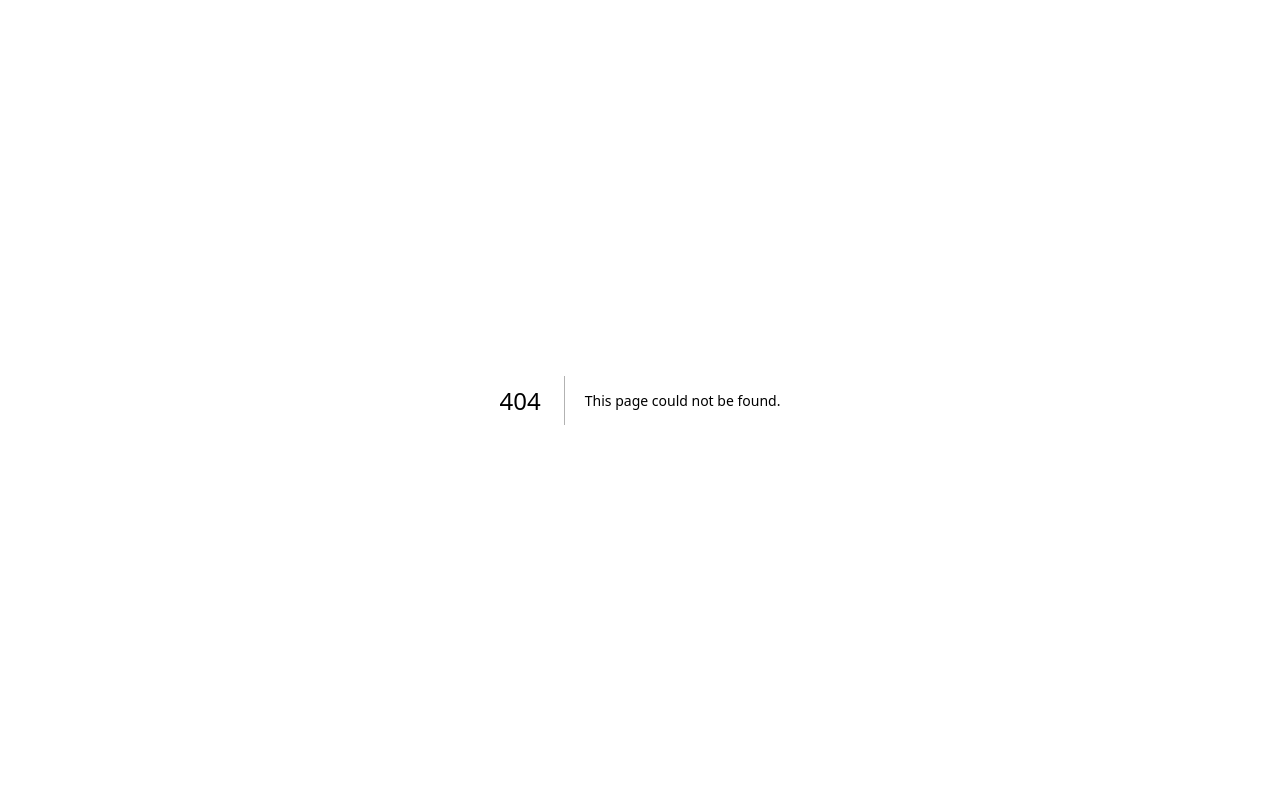
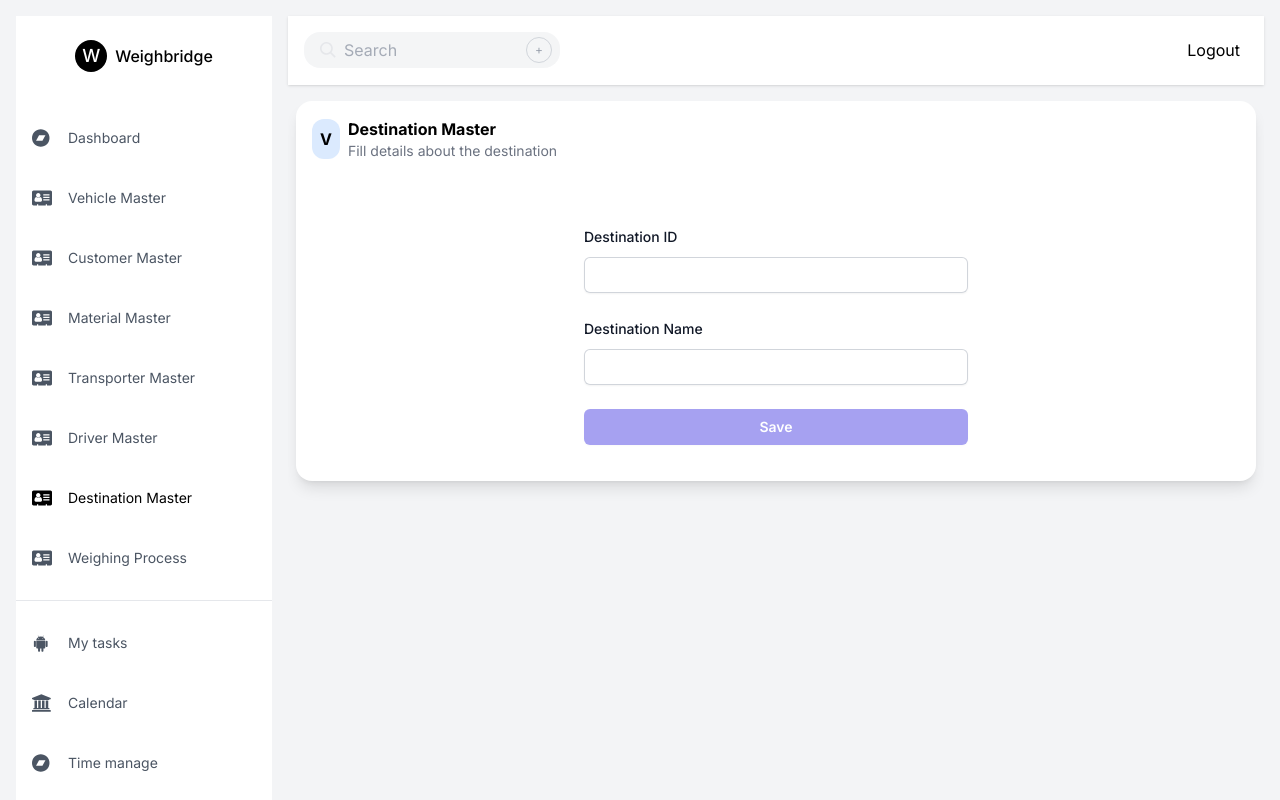
Before and after one commit to dhanyasreearun/weighbridge, a Next.js app: page /destinationmaster in a window 1280 px wide. Before the commit this address had no page. Built offline with nearby package versions, Linux system fonts and the light colour scheme.

Commit message:
Destination

```diff
--- /dev/null
+++ b/src/app/api/vehicle/destinationmaster/route.ts
@@ -0,0 +1,44 @@
+import {connect} from "@/dbConfig/dbConfig";
+import DestinationMaster from "@/models/destinationMasterModel";
+import { NextRequest, NextResponse } from "next/server";
+
+connect();
+
+export async function POST(request: NextRequest) {
+    try {
+        const reqBody = await request.json();
+        const { destinationid,destinationname} = reqBody;
+
+        const newDestinationMaster = new DestinationMaster( {
+            destinationid,
+            destinationname,
+        });
+
+        const savedDestinationMaster = await newDestinationMaster.save().catch((error:any) => {
+            console.log(error);
+        });
+
+        console.log(newDestinationMaster);
+
+        return NextResponse.json({
+            message:"destination master created Successfully",
+            success: true,
+            newDestinationMaster
+        })
+
+    } catch ( error: any) {
+        return NextResponse.json({error: error.message}, {status: 500})
+    }
+}
+
+export async function GET() {
+    try {
+        const destination = await DestinationMaster.find();
+        return NextResponse.json({
+            destination
+        })
+
+    } catch ( error: any) {
+        return NextResponse.json({error: error.message}, {status: 500})
+    }
+}
--- a/src/app/components/sidebar/data.tsx
+++ b/src/app/components/sidebar/data.tsx
@@ -40,6 +40,11 @@ export const data = [
         title: "Driver Master",
         icon: <ProjectIcon />,
         link: "/drivermaster",
+      },
+      {
+        title: "Destination Master",
+        icon: <ProjectIcon />,
+        link: "/destinationmaster",
       },
       {
         title: "Weighing Process",
--- /dev/null
+++ b/src/app/destinationmaster/page.tsx
@@ -0,0 +1,125 @@
+"use client";
+import React, { useEffect } from "react";
+import { Content } from "../components/content/content";
+import ProfileLayout from "../profile/page";
+import { toast } from "react-hot-toast";
+import axios from "axios";
+
+export default function ProjectsPage() {
+  const [destinationmaster, setdestinationMaster] = React.useState({
+    destinationid: "",
+    destinationname: "",
+  });
+
+  const [buttonDisabled, setButtonDisabled] = React.useState(false);
+
+  const [loading, setLoading] = React.useState(false);
+
+  const savedestinationMaster = async () => {
+    try {
+      setLoading(true);
+      const response = await axios.post(
+        "api/vehicle/destinationmaster",
+        destinationmaster
+      );
+      console.log("destination master saved", response.data);
+      toast.success("destination master saved");
+    } catch (error: any) {
+      console.log("Saving destination master failed", error.message);
+
+      toast.error(error.message);
+    } finally {
+      setLoading(false);
+    }
+  };
+
+  useEffect(() => {
+    if (
+      destinationmaster.destinationid.length > 0 &&
+      destinationmaster.destinationname.length > 0
+    ) {
+      setButtonDisabled(false);
+    } else {
+      setButtonDisabled(true);
+    }
+  }, [destinationmaster]);
+
+  return (
+    <ProfileLayout>
+      <Content
+        title="Destination Master"
+        details="Fill details about the destination"
+      >
+        <div>
+          <div className="mt-10 sm:mx-auto sm:w-full sm:max-w-sm">
+            <form className="space-y-6" action="#" method="POST">
+              <div>
+                <label className="block text-sm font-medium leading-6 text-gray-900">
+                  Destination ID
+                </label>
+                <div className="mt-2">
+                  <input
+                    id="destinationid"
+                    name="destinationid"
+                    type="text"
+                    onChange={(e) =>
+                      setdestinationMaster({
+                        ...destinationmaster,
+                        destinationid: e.target.value,
+                      })
+                    }
+                    required
+                    className="block w-full rounded-md border-0 p-1.5 text-gray-900 shadow-sm ring-1 ring-inset ring-gray-300 placeholder:text-gray-400 focus:ring-2 focus:ring-inset focus:ring-indigo-600 sm:text-sm sm:leading-6"
+                  />
+                </div>
+              </div>
+              <div>
+                <label className="block text-sm font-medium leading-6 text-gray-900">
+                  Destination Name
+                </label>
+                <div className="mt-2">
+                  <input
+                    id="destinationname"
+                    name="destinationname"
+                    type="text"
+                    onChange={(e) =>
+                      setdestinationMaster({
+                        ...destinationmaster,
+                        destinationname: e.target.value,
+                      })
+                    }
+                    required
+                    className="block w-full rounded-md border-0 p-1.5 text-gray-900 shadow-sm ring-1 ring-inset ring-gray-300 placeholder:text-gray-400 focus:ring-2 focus:ring-inset focus:ring-indigo-600 sm:text-sm sm:leading-6"
+                  />
+                </div>
+              </div>
+              <div>
+                <button
+                  onClick={savedestinationMaster}
+                  className={`flex w-full justify-center rounded-md bg-indigo-600 px-3 py-1.5 text-sm font-semibold leading-6 text-white shadow-sm hover:bg-indigo-500 focus-visible:outline focus-visible:outline-2 focus-visible:outline-offset-2 focus-visible:outline-indigo-600 ${
+                    buttonDisabled ? "disabled:opacity-50" : ""
+                  }`}
+                  disabled={buttonDisabled}
+                >
+                  Save
+                </button>
+                {loading && (
+                  <div className="mt-10 text-center text-sm text-gray-500">
+                    <div
+                      className="inline-block h-8 w-8 animate-spin rounded-full border-4 border-solid border-current border-r-transparent align-[-0.125em] motion-reduce:animate-[spin_1.5s_linear_infinite]"
+                      role="status"
+                    >
+                      <span className="!absolute !-m-px !h-px !w-px !overflow-hidden !whitespace-nowrap !border-0 !p-0 ![clip:rect(0,0,0,0)]">
+                        Loading...
+                      </span>
+                    </div>
+                  </div>
+                )}
+              </div>
+            </form>
+          </div>
+        </div>
+      </Content>
+    </ProfileLayout>
+  );
+}
--- a/src/app/weighingprocess/page.tsx
+++ b/src/app/weighingprocess/page.tsx
@@ -15,6 +15,7 @@ export default function ProjectsPage() {
   const [materialOptions, setmaterialOptions] = React.useState([]);
   const [transporterOptions, setransporterOptions] = React.useState([]);
   const [driverOptions, setDriverOptions] = React.useState([]);
+  const [destinationOptions, setDestinationOptions] = React.useState([]);
 
   useEffect(() => {
     axios
@@ -49,6 +50,13 @@ export default function ProjectsPage() {
       .get("api/vehicle/drivermaster")
       .then((response) => {
         setDriverOptions(response.data.driver);
+      })
+      .catch((error) => console.log(error));
+
+    axios
+      .get("api/vehicle/destinationmaster")
+      .then((response) => {
+        setDestinationOptions(response.data.destination);
       })
       .catch((error) => console.log(error));
   }, []);
@@ -148,7 +156,22 @@ export default function ProjectsPage() {
                   ))}
                 </select>
               </div>
-
+              <div>
+                <label className="block text-sm font-medium leading-6 text-gray-900">
+                  Deatination Name
+                </label>
+                <select
+                  name="destinationname"
+                  id="destinationname"
+                  className="w-full p-2.5 text-gray-500 bg-white border rounded-md shadow-sm outline-none appearance-none focus:border-indigo-600"
+                >
+                  {destinationOptions.map((option) => (
+                    <option key={option._id} value={option.destinationname}>
+                      {option.destinationname}
+                    </option>
+                  ))}
+                </select>
+              </div>
               <div>
                 <button
                   className={`flex w-full justify-center rounded-md bg-indigo-600 px-3 py-1.5 text-sm font-semibold leading-6 text-white shadow-sm hover:bg-indigo-500 focus-visible:outline focus-visible:outline-2 focus-visible:outline-offset-2 focus-visible:outline-indigo-600 ${
--- /dev/null
+++ b/src/models/destinationMasterModel.ts
@@ -0,0 +1,19 @@
+import mongoose from "mongoose";
+
+const destinationMasterSchema = new  mongoose.Schema({
+    destinationid: {
+        type: String,
+        required: [true, "Please provide a destination id"],
+        unique: true,
+    },
+    destinationname: {
+        type: String,
+        required: [true, "Please provide destination name"],
+        unique: true,
+    },
+});
+
+const DestinationMaster = mongoose.models.destinationmaster  || mongoose.model
+("destinationmaster",destinationMasterSchema);
+
+export default DestinationMaster;
```
